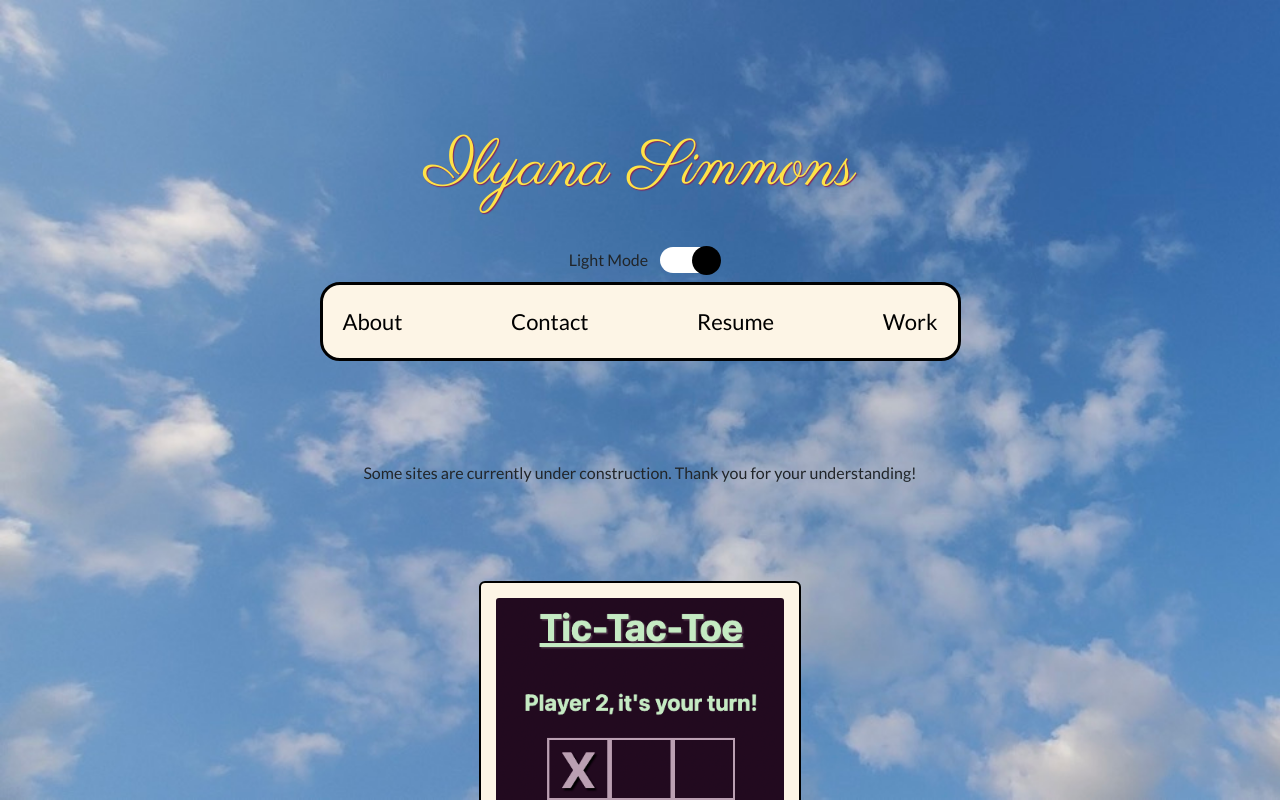
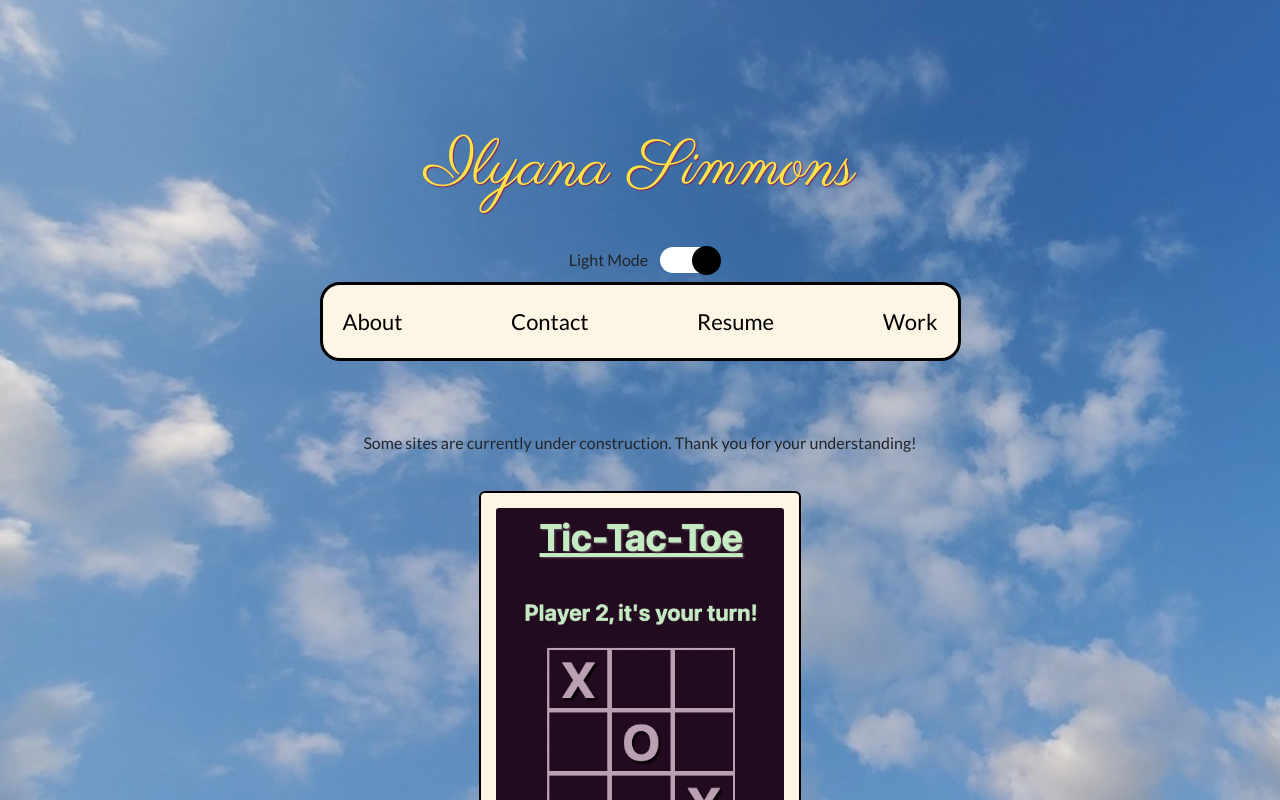
Before and after one commit to ilsyim/react-portfolio-front-end, a React (Create React App) app: page / in a window 1280 px wide. Both pictures are taken after a click on the button "Work". Shown: the top 800 px of the page. Built offline with nearby package versions, Linux system fonts and the light colour scheme.

Commit message:
fix works section scroll

```diff
--- a/src/App.css
+++ b/src/App.css
@@ -209,7 +209,7 @@ a:hover {
 
 /* Work */
 .workSection {
-  height: 600px;
+  height: 500px;
   margin: 70px;
   display: flex;
   flex-direction: row;
@@ -217,6 +217,7 @@ a:hover {
   justify-content: center;
   align-items: center;
   position: relative;
+  overflow: scroll;
 }
 
 .card {
@@ -268,8 +269,8 @@ a:hover {
   margin: 20px;
   gap: 20px;
   scroll-behavior: smooth;
-  overflow: scroll;
-  height: 400px;
+  height: 700px;
+  scroll-padding-bottom: 200px;
 }
 
 .buttons {
```
